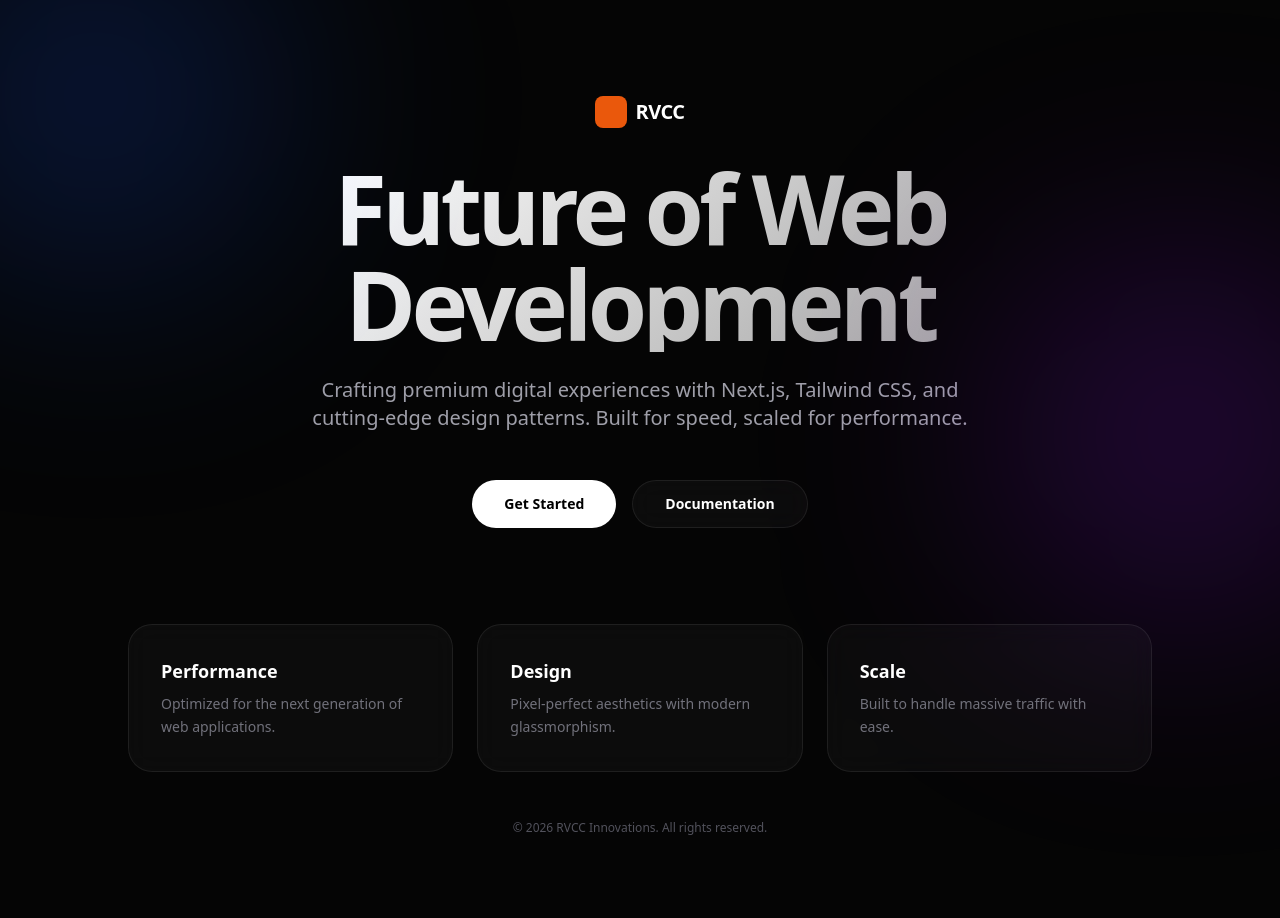
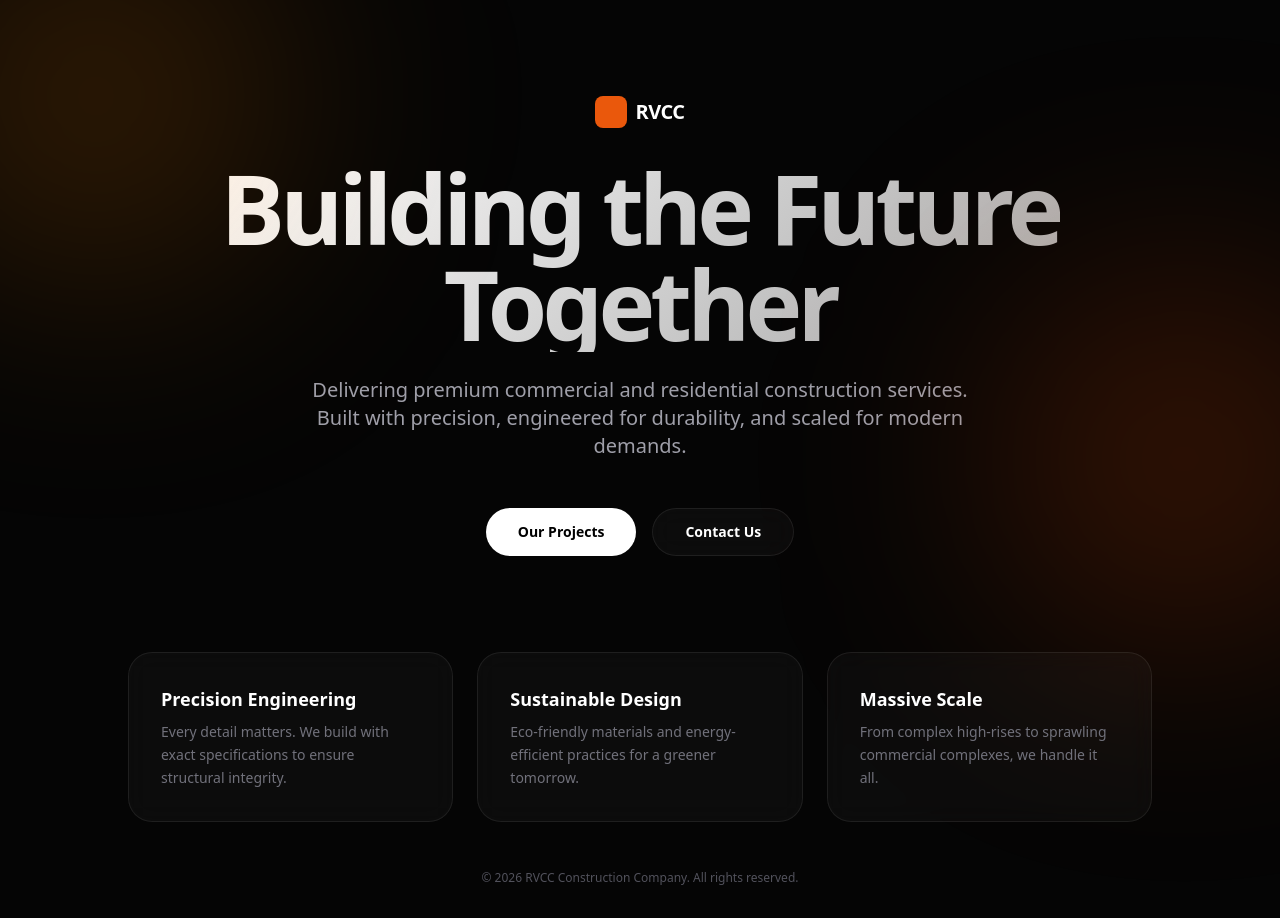
Before and after one commit to sandflareinnovations-projects/RVCC, a Next.js app in the folder apps/web/: page / in a window 1280 px wide. Before the commit the page ends 868 px from the top, so only its background shows below. Built offline with nearby package versions, Linux system fonts and the light colour scheme.

Commit message:
feat(web): update landing page content and features for construction theme

```diff
--- a/apps/web/src/app/page.tsx
+++ b/apps/web/src/app/page.tsx
@@ -3,9 +3,9 @@ import Image from "next/image";
 export default function Home() {
   return (
     <div className="relative min-h-screen overflow-hidden">
-      {/* Background Blobs */}
-      <div className="pointer-events-none absolute -top-24 -left-24 h-96 w-96 rounded-full bg-blue-600/20 blur-[120px]" />
-      <div className="pointer-events-none absolute top-1/2 -right-24 h-96 w-96 -translate-y-1/2 rounded-full bg-purple-600/20 blur-[120px]" />
+      {/* Background Blobs - Construction theme (Amber/Orange) */}
+      <div className="pointer-events-none absolute -top-24 -left-24 h-96 w-96 rounded-full bg-amber-600/20 blur-[120px]" />
+      <div className="pointer-events-none absolute top-1/2 -right-24 h-96 w-96 -translate-y-1/2 rounded-full bg-orange-600/20 blur-[120px]" />
 
       <main className="container mx-auto flex min-h-screen flex-col items-center justify-center px-6 py-24 text-center">
         <div className="mb-8 flex items-center justify-center space-x-2">
@@ -14,12 +14,12 @@ export default function Home() {
         </div>
 
         <h1 className="gradient-text mb-6 text-5xl font-extrabold tracking-tighter sm:text-7xl lg:text-8xl">
-          Future of Web <br /> Development
+          Building the Future <br /> Together
         </h1>
 
         <p className="mb-12 max-w-2xl text-lg text-zinc-400 sm:text-xl">
-          Crafting premium digital experiences with Next.js, Tailwind CSS, and
-          cutting-edge design patterns. Built for speed, scaled for performance.
+          Delivering premium commercial and residential construction services.
+          Built with precision, engineered for durability, and scaled for modern demands.
         </p>
 
         <div className="flex flex-col space-y-4 sm:flex-row sm:space-y-0 sm:space-x-4">
@@ -27,13 +27,13 @@ export default function Home() {
             href="#"
             className="inline-flex h-12 items-center justify-center rounded-full bg-white px-8 text-sm font-semibold text-black transition-all hover:scale-105"
           >
-            Get Started
+            Our Projects
           </a>
           <a
             href="#"
             className="glass inline-flex h-12 items-center justify-center rounded-full px-8 text-sm font-semibold text-white transition-all hover:bg-white/10"
           >
-            Documentation
+            Contact Us
           </a>
         </div>
 
@@ -41,16 +41,16 @@ export default function Home() {
         <div className="mt-24 grid w-full max-w-5xl gap-6 sm:grid-cols-3">
           {[
             {
-              title: "Performance",
-              desc: "Optimized for the next generation of web applications.",
+              title: "Precision Engineering",
+              desc: "Every detail matters. We build with exact specifications to ensure structural integrity.",
             },
             {
-              title: "Design",
-              desc: "Pixel-perfect aesthetics with modern glassmorphism.",
+              title: "Sustainable Design",
+              desc: "Eco-friendly materials and energy-efficient practices for a greener tomorrow.",
             },
             {
-              title: "Scale",
-              desc: "Built to handle massive traffic with ease.",
+              title: "Massive Scale",
+              desc: "From complex high-rises to sprawling commercial complexes, we handle it all.",
             },
           ].map((feature, i) => (
             <div key={i} className="glass rounded-3xl p-8 text-left transition-all hover:border-white/20">
@@ -62,7 +62,7 @@ export default function Home() {
       </main>
 
       <footer className="absolute bottom-8 w-full text-center text-xs text-zinc-600">
-        &copy; {new Date().getFullYear()} RVCC Innovations. All rights reserved.
+        &copy; {new Date().getFullYear()} RVCC Construction Company. All rights reserved.
       </footer>
     </div>
   );
```
